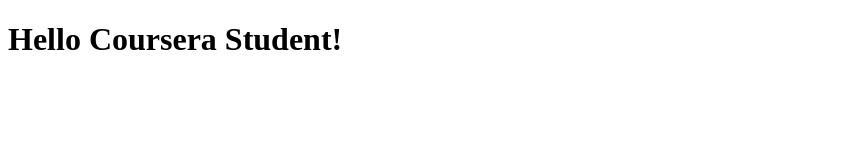
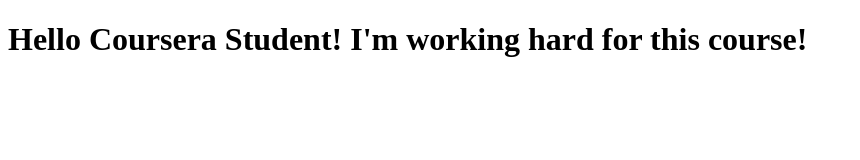
Before and after one commit to bn28/coursera-angularJS, a plain HTML site: page index.html in a window 1280 px wide. Shown: the whole page, without its empty margins (0-860 px from the left). Drawn offline with Linux system fonts and the light colour scheme.

Commit message:
New version of web file.

```diff
--- a/index.html
+++ b/index.html
@@ -5,6 +5,6 @@
 	<title>Hello Coursera</title>
 </head>
 <body>
-	<h1>Hello Coursera Student!</h1>
+	<h1>Hello Coursera Student! I'm working hard for this course!</h1>
 </body>
 </html>
```
